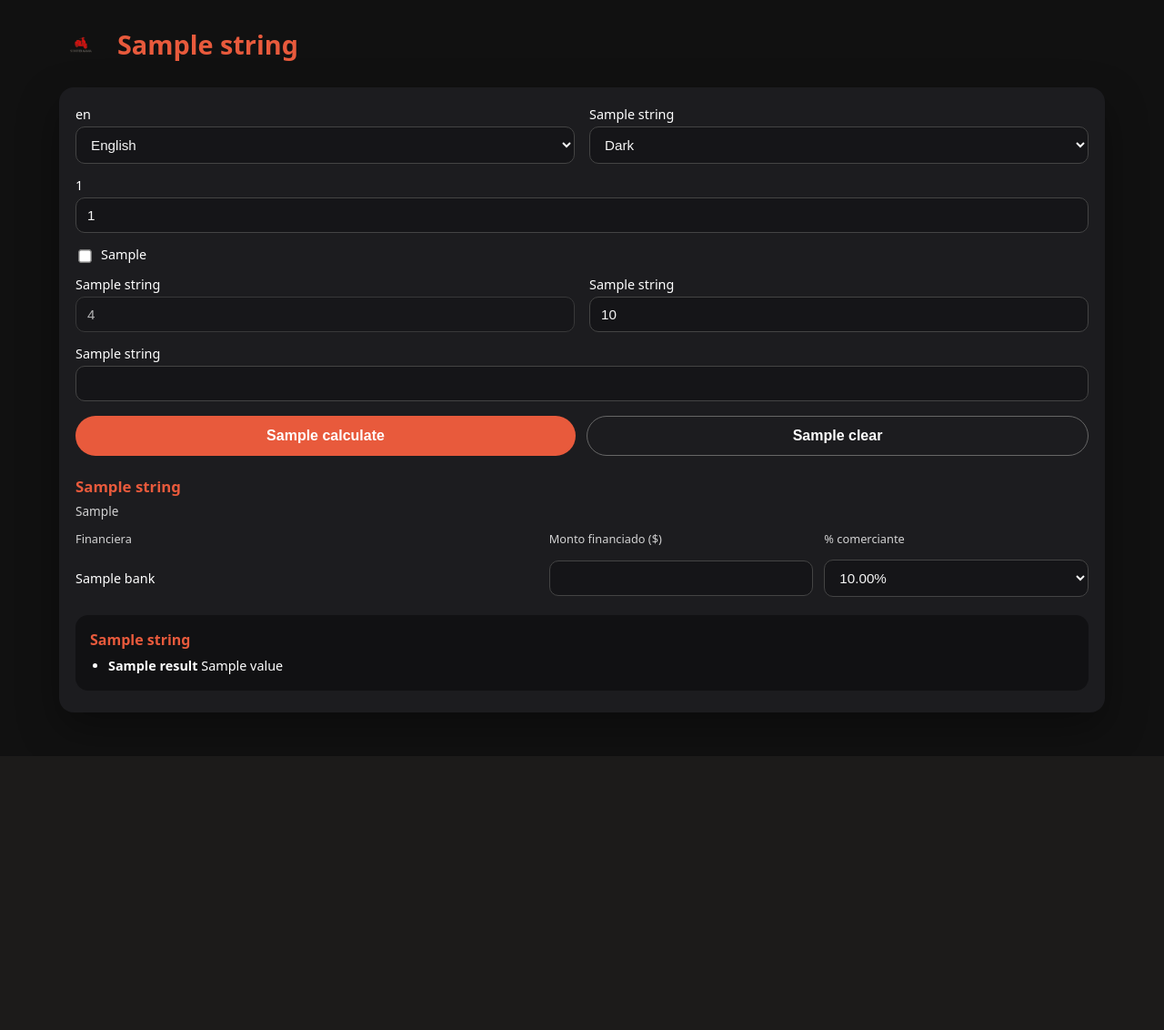
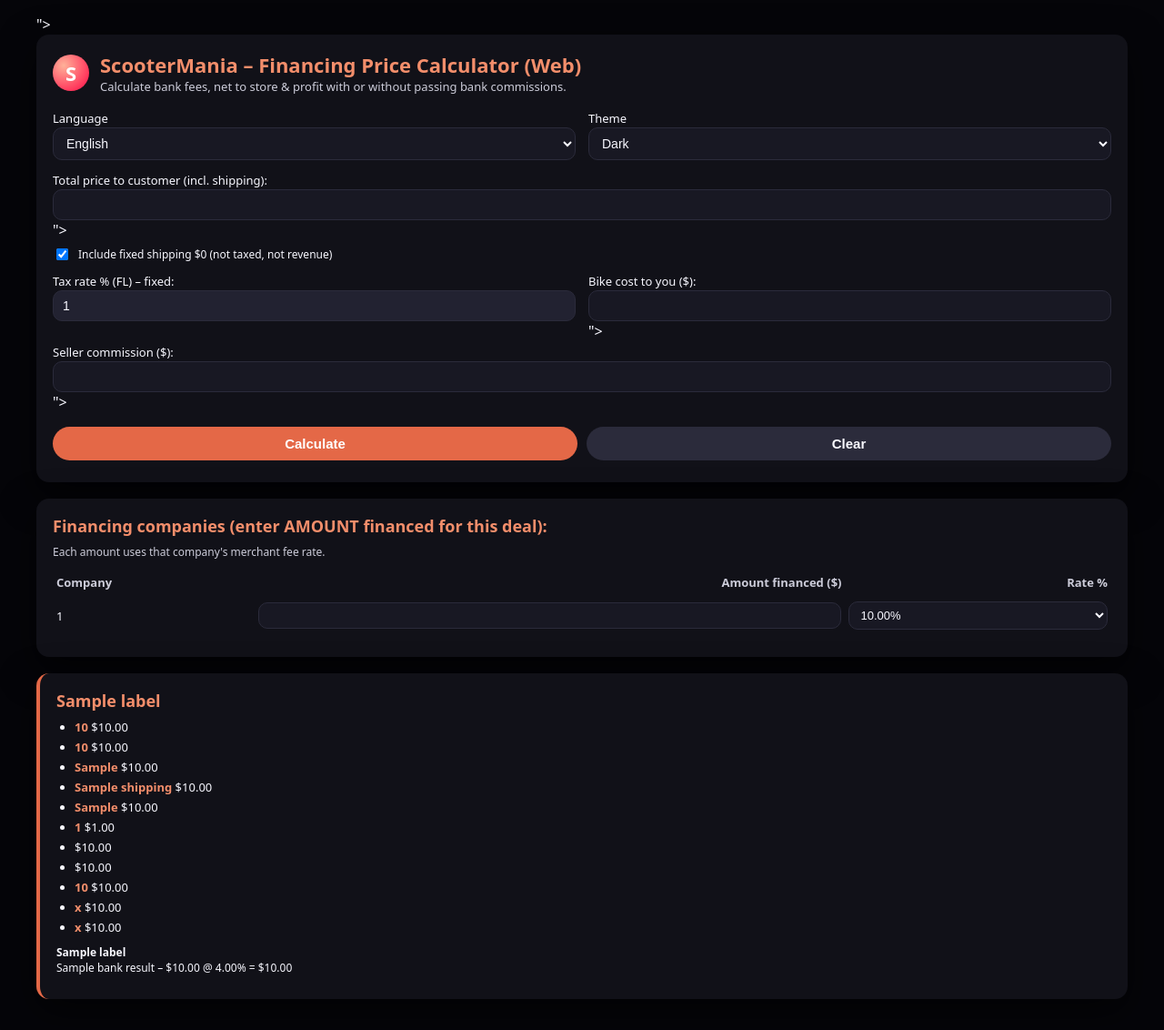
Before and after one commit to maik2254/scootermania_calculator, a Flask app: template templates/index.html in a window 1280 px wide. Shown: the whole page at 91% size. Before the commit the page ends 821 px from the top, so only its background shows below. Run offline with Flask 3, Linux system fonts and the light colour scheme; the template is opened without the code that fills it: most values are stand-ins (such as "Sample title", 1, 10 or a date in 2020); form fields are guessed from the names that the template uses.

Commit message:
Update index.html

```diff
--- a/templates/index.html
+++ b/templates/index.html
@@ -1,356 +1,550 @@
-<!DOCTYPE html>
-<html lang="{{ 'en' if lang == 'en' else 'es' }}">
+<!doctype html>
+<html lang="en">
 <head>
-    <meta charset="UTF-8">
-    <title>{{ strings.title }}</title>
-    <meta name="viewport" content="width=device-width, initial-scale=1.0">
+  <meta charset="utf-8">
+  <title>ScooterMania – Financing Price Calculator (Web)</title>
+  <meta name="viewport" content="width=device-width, initial-scale=1">
+
   <style>
     :root {
-            --sm-red: #e85a3c;
-            --sm-red-dark: #bf4329;
-            --bg-dark: #111111;
-            --bg-light: #f4f4f4;
-            --card-dark: #1c1c1f;
-            --card-light: #ffffff;
-            --text-light: #ffffff;
-            --text-dark: #1b1b1b;
+      --bg-dark: #050509;
+      --bg-card-dark: #111118;
+      --bg-input-dark: #181823;
+      --text-dark: #f8f8ff;
+      --subtext-dark: #ccccd9;
+
+      --bg-light: #f5f5f9;
+      --bg-card-light: #ffffff;
+      --bg-input-light: #f1f1f7;
+      --text-light: #111111;
+      --subtext-light: #555555;
+
+      --accent: #e46847;
+      --accent-soft: #f38e6b;
+      --danger: #ff4d4f;
+      --border-radius: 14px;
     }
 
     body {
       margin: 0;
-            padding: 0;
       font-family: system-ui, -apple-system, BlinkMacSystemFont, "Segoe UI", sans-serif;
-            background-color: var(--bg-dark);
+      background: #050509;
+      color: #f8f8ff;
+    }
+
+    .light body {} /* placeholder so you can theme if you want with JS later */
+
+    .page {
+      min-height: 100vh;
+      display: flex;
+      flex-direction: column;
+      align-items: center;
+      padding: 16px;
+      box-sizing: border-box;
+    }
+
+    .container {
+      width: 100%;
+      max-width: 1200px;
+    }
+
+    .card {
+      background: #111118;
+      border-radius: var(--border-radius);
+      padding: 18px 18px 24px;
+      box-sizing: border-box;
+      box-shadow: 0 14px 40px rgba(0,0,0,0.6);
+      margin-bottom: 18px;
+    }
+
+    .card.light {
+      background: var(--bg-card-light);
+      color: var(--text-light);
+      box-shadow: 0 10px 30px rgba(0,0,0,0.1);
+    }
+
+    .card-header {
+      display: flex;
+      align-items: center;
+      gap: 12px;
+      margin-bottom: 14px;
+    }
+
+    .logo {
+      width: 40px;
+      height: 40px;
+      border-radius: 999px;
+      background: radial-gradient(circle at 30% 30%, #ffb199, #ff0844);
+      display: flex;
+      align-items: center;
+      justify-content: center;
+      font-weight: 900;
+      color: white;
+      font-size: 22px;
+    }
+
+    .title {
+      font-size: 22px;
+      font-weight: 800;
+      color: var(--accent-soft);
+    }
+
+    .subtitle {
+      font-size: 13px;
+      color: var(--subtext-dark);
+    }
+
+    .row {
+      display: flex;
+      gap: 14px;
+      flex-wrap: wrap;
+    }
+
+    .row > .col {
+      flex: 1 1 240px;
+    }
+
+    .field-label {
+      font-size: 13px;
+      margin-bottom: 4px;
+    }
+
+    .field-label span.small {
+      font-size: 11px;
+      opacity: 0.8;
+    }
+
+    input[type="text"],
+    input[type="number"],
+    select {
+      width: 100%;
+      box-sizing: border-box;
+      border-radius: 10px;
+      border: 1px solid #2b2b3b;
+      padding: 8px 10px;
+      background: var(--bg-input-dark);
+      color: var(--text-dark);
+      font-size: 14px;
+      outline: none;
+    }
+
+    input[readonly] {
+      background: #222231;
+      cursor: default;
+    }
+
+    .card.light input[type="text"],
+    .card.light input[type="number"],
+    .card.light select {
+      background: var(--bg-input-light);
+      border-color: #dadbe5;
       color: var(--text-light);
     }
 
-        body.light {
-            background-color: var(--bg-light);
-            color: var(--text-dark);
-        }
-
-        .wrapper {
-            max-width: 1150px;
-            margin: 0 auto;
-            padding: 24px 16px 48px;
-        }
-
-        header {
-            display: flex;
-            align-items: center;
-            gap: 16px;
-            margin-bottom: 24px;
-            flex-wrap: wrap;
-        }
-
-        header img.logo {
-            height: 48px;
-            width: auto;
-        }
-
-        header h1 {
-            font-size: 1.8rem;
-            font-weight: 700;
-            margin: 0;
-            color: var(--sm-red);
-        }
-
-        .card {
-            background-color: var(--card-dark);
-            border-radius: 16px;
-            padding: 20px 18px 24px;
-            box-shadow: 0 18px 45px rgba(0, 0, 0, 0.35);
-        }
-
-        body.light .card {
-            background-color: var(--card-light);
-            box-shadow: 0 12px 28px rgba(0, 0, 0, 0.12);
-        }
-
-        .grid-2 {
-            display: grid;
-            grid-template-columns: minmax(0, 1fr) minmax(0, 1fr);
-            gap: 16px;
-        }
-
-        .field-group {
-            margin-bottom: 14px;
-        }
-
-        label {
-            display: block;
-            font-size: 0.9rem;
-            margin-bottom: 4px;
-        }
-
-        .input, select {
-            width: 100%;
-            box-sizing: border-box;
-            border-radius: 10px;
-            border: 1px solid #444;
-            padding: 10px 12px;
-            background: #151518;
-            color: #f5f5f5;
-            font-size: 0.95rem;
-        }
-
-        body.light .input,
-        body.light select {
-            background: #fdfdfd;
-            border-color: #ccc;
-            color: #111;
-        }
-
-        .input[readonly] {
-            opacity: 0.7;
-            cursor: default;
+    input::placeholder {
+      color: #707086;
     }
 
     .checkbox-row {
       display: flex;
       align-items: center;
       gap: 8px;
-            margin-bottom: 10px;
+      margin-top: 6px;
     }
 
-        .checkbox-row input[type="checkbox"] {
-            transform: scale(1.1);
-        }
-
-        .button-row {
+    .actions {
       display: flex;
-            gap: 12px;
+      gap: 10px;
       margin-top: 16px;
     }
 
     .btn {
       flex: 1;
       border-radius: 999px;
-            padding: 12px 18px;
+      padding: 10px 14px;
+      font-size: 15px;
+      font-weight: 600;
       border: none;
-            font-size: 1rem;
-            font-weight: 600;
       cursor: pointer;
+      text-align: center;
     }
 
     .btn-primary {
-            background: var(--sm-red);
-            color: white;
+      background: var(--accent);
+      color: #fff;
     }
 
     .btn-primary:hover {
-            background: var(--sm-red-dark);
+      background: #d45735;
     }
 
-        .btn-outline {
-            background: transparent;
-            border: 1px solid #666;
-            color: inherit;
+    .btn-secondary {
+      background: #2b2b3b;
+      color: #f8f8ff;
+    }
+
+    .btn-secondary:hover {
+      background: #3a3a4f;
     }
 
     .section-title {
-            margin: 22px 0 6px;
-            font-size: 1.05rem;
-            font-weight: 600;
-            color: var(--sm-red);
+      font-size: 18px;
+      font-weight: 700;
+      margin-bottom: 8px;
+      color: var(--accent-soft);
     }
 
     .section-subtitle {
-            font-size: 0.85rem;
-            margin-bottom: 12px;
-            opacity: 0.8;
+      font-size: 12px;
+      color: var(--subtext-dark);
+      margin-bottom: 10px;
     }
 
-        .banks-grid {
-            display: grid;
-            grid-template-columns: minmax(0, 1.4fr) minmax(0, 0.8fr) minmax(0, 0.8fr);
-            gap: 10px 12px;
-            align-items: center;
+    table {
+      width: 100%;
+      border-collapse: collapse;
+      font-size: 13px;
     }
 
-        .banks-header {
-            font-size: 0.8rem;
-            opacity: 0.8;
-            margin-bottom: 4px;
+    th, td {
+      padding: 6px 4px;
     }
 
-        .bank-name {
-            font-size: 0.9rem;
+    th {
+      text-align: left;
+      font-weight: 600;
+      font-size: 13px;
+      color: var(--subtext-dark);
+    }
+
+    td input[type="number"] {
+      font-size: 13px;
+      padding: 6px 8px;
+    }
+
+    td select {
+      font-size: 13px;
+      padding: 6px 8px;
     }
 
     .results-card {
-            margin-top: 20px;
-            padding: 16px 16px 18px;
-            border-radius: 14px;
-            background: rgba(0, 0, 0, 0.4);
-        }
-
-        body.light .results-card {
-            background: #fafafa;
-        }
-
-        .results-title {
-            font-weight: 600;
-            margin-bottom: 8px;
-            color: var(--sm-red);
+      border-left: 4px solid var(--accent);
     }
 
     .results-list {
       margin: 0;
       padding-left: 20px;
-            font-size: 0.9rem;
+      font-size: 13px;
     }
 
-        .results-list li + li {
-            margin-top: 3px;
+    .results-list li {
+      margin-bottom: 4px;
     }
 
-        @media (max-width: 900px) {
-            .banks-grid {
-                grid-template-columns: minmax(0, 1.3fr) minmax(0, 1fr) minmax(0, 1fr);
-            }
+    .results-list strong {
+      color: var(--accent-soft);
     }
 
-        @media (max-width: 720px) {
-            .grid-2 {
-                grid-template-columns: minmax(0, 1fr);
+    .results-bank {
+      margin-top: 10px;
+      font-size: 12px;
     }
 
-            .banks-grid {
-                grid-template-columns: minmax(0, 1.3fr) minmax(0, 1fr);
+    .results-bank-item {
+      margin-bottom: 2px;
     }
 
-            .banks-grid .rate-col-header {
-                display: none;
-            }
+    .align-right {
+      text-align: right;
     }
 
-        @media (max-width: 520px) {
-            header h1 {
-                font-size: 1.35rem;
+    .tag {
+      display: inline-block;
+      padding: 2px 7px;
+      border-radius: 999px;
+      font-size: 11px;
+      background: #222231;
+      color: #f8f8ff;
+      margin-left: 6px;
     }
 
-            .wrapper {
-                padding-inline: 10px;
+    .card.light .tag {
+      background: #ececf5;
+      color: #333;
+    }
+
+    @media (max-width: 768px) {
+      .title {
+        font-size: 18px;
+      }
+      .card {
+        padding: 14px 12px 18px;
+      }
+      .actions {
+        flex-direction: column;
+      }
+      .btn {
+        width: 100%;
+      }
+      th, td {
+        font-size: 12px;
       }
     }
   </style>
 </head>
-<body class="{{ 'light' if theme == 'light' else 'dark' }}">
-<div class="wrapper">
-    <header>
-        <!-- Logo now served from /static -->
-        <img src="{{ url_for('static', filename='scootermania_logo.png') }}"
-             alt="ScooterMania" class="logo">
-        <h1>{{ strings.title }}</h1>
-    </header>
+<body>
+<div class="page">
+  <div class="container">
 
-    <div class="card">
-        <form method="post">
-            <div class="grid-2">
-                <div class="field-group">
-                    <label for="language">{{ strings.language_label }}</label>
-                    <select id="language" name="language">
-                        <option value="en" {% if lang == 'en' %}selected{% endif %}>English</option>
-                        <option value="es" {% if lang == 'es' %}selected{% endif %}>Español</option>
+    <form method="post" action="/">
+      <input type="hidden" name="theme" value="{{ form.theme }}">
+
+      <!-- TOP CARD -->
+      <div class="card {% if form.theme == 'light' %}light{% endif %}">
+        <div class="card-header">
+          <div class="logo">S</div>
+          <div>
+            <div class="title">ScooterMania – Financing Price Calculator (Web)</div>
+            <div class="subtitle">
+              Calculate bank fees, net to store & profit with or without passing bank commissions.
+            </div>
+          </div>
+        </div>
+
+        <!-- Language & Theme -->
+        <div class="row">
+          <div class="col">
+            <label class="field-label" for="language">
+              Language
+            </label>
+            <select id="language" name="language" onchange="this.form.submit()">
+              <option value="en" {% if form.language == 'en' %}selected{% endif %}>English</option>
+              <option value="es" {% if form.language == 'es' %}selected{% endif %}>Español</option>
             </select>
           </div>
-
-                <div class="field-group">
-                    <label for="theme">{{ strings.theme_label }}</label>
-                    <select id="theme" name="theme">
-                        <option value="dark" {% if theme == 'dark' %}selected{% endif %}>Dark</option>
-                        <option value="light" {% if theme == 'light' %}selected{% endif %}>Light</option>
+          <div class="col">
+            <label class="field-label" for="theme">
+              Theme
+            </label>
+            <select id="theme-select" name="theme" onchange="this.form.submit()">
+              <option value="dark" {% if form.theme == 'dark' %}selected{% endif %}>Dark</option>
+              <option value="light" {% if form.theme == 'light' %}selected{% endif %}>Light</option>
             </select>
           </div>
         </div>
 
-            <div class="field-group">
-                <label for="total_price">{{ strings.total_price_label }}</label>
-                <input class="input" id="total_price" name="total_price" type="number" step="0.01"
-                       value="{{ form_data.total_price }}">
+        <div style="height:10px;"></div>
+
+        <!-- Core inputs -->
+        <div class="row">
+          <div class="col">
+            <label class="field-label" for="total_price">
+              {% if form.language == 'es' %}
+                Precio total al cliente (incl. envío):
+              {% else %}
+                Total price to customer (incl. shipping):
+              {% endif %}
+            </label>
+            <input type="number" step="0.01" id="total_price" name="total_price"
+                   value="{{ form.total_price }}">
+          </div>
         </div>
 
         <div class="checkbox-row">
           <input type="checkbox" id="include_shipping" name="include_shipping"
-                       {% if form_data.include_shipping %}checked{% endif %}>
-                <label for="include_shipping">{{ strings.shipping_toggle }}</label>
+                 {% if form.include_shipping %}checked{% endif %}>
+          <label for="include_shipping" style="font-size:12px;">
+            {% if form.language == 'es' %}
+              Incluir envío fijo ${{ '%.0f'|format(shipping_amount) }} (no gravado, no ingreso)
+            {% else %}
+              Include fixed shipping ${{ '%.0f'|format(shipping_amount) }} (not taxed, not revenue)
+            {% endif %}
+          </label>
         </div>
 
-            <div class="grid-2">
-                <div class="field-group">
-                    <label for="tax_rate">{{ strings.tax_rate_label }}</label>
-                    <!-- 7% fixed, read-only -->
-                    <input class="input" id="tax_rate" type="number" step="0.01"
-                           value="{{ tax_rate }}" readonly>
+        <div style="height:8px;"></div>
+
+        <div class="row">
+          <div class="col">
+            <label class="field-label" for="tax_rate">
+              {% if form.language == 'es' %}
+                Tasa de impuesto % (FL) – fija:
+              {% else %}
+                Tax rate % (FL) – fixed:
+              {% endif %}
+            </label>
+            <input type="number" id="tax_rate" name="tax_rate" value="{{ tax_rate_percent }}"
+                   readonly>
           </div>
-
-                <div class="field-group">
-                    <label for="bike_cost">{{ strings.bike_cost_label }}</label>
-                    <input class="input" id="bike_cost" name="bike_cost" type="number" step="0.01"
-                           value="{{ form_data.bike_cost }}">
+          <div class="col">
+            <label class="field-label" for="bike_cost">
+              {% if form.language == 'es' %}
+                Costo de la moto para ti ($):
+              {% else %}
+                Bike cost to you ($):
+              {% endif %}
+            </label>
+            <input type="number" step="0.01" id="bike_cost" name="bike_cost"
+                   value="{{ form.bike_cost }}">
           </div>
         </div>
 
-            <div class="field-group">
-                <label for="seller_commission">{{ strings.seller_commission_label }}</label>
-                <input class="input" id="seller_commission" name="seller_commission" type="number" step="0.01"
-                       value="{{ form_data.seller_commission }}">
+        <div class="row">
+          <div class="col">
+            <label class="field-label" for="seller_commission">
+              {% if form.language == 'es' %}
+                Comisión del vendedor ($):
+              {% else %}
+                Seller commission ($):
+              {% endif %}
+            </label>
+            <input type="number" step="0.01" id="seller_commission" name="seller_commission"
+                   value="{{ form.seller_commission }}">
+          </div>
         </div>
 
-            <div class="button-row">
-                <button class="btn btn-primary" type="submit" name="action" value="calculate">
-                    {{ strings.calculate }}
+        <div class="actions">
+          <button type="submit" class="btn btn-primary">
+            {% if form.language == 'es' %}Calcular{% else %}Calculate{% endif %}
           </button>
-                <button class="btn btn-outline" type="submit" name="action" value="clear">
-                    {{ strings.clear }}
+          <button type="button" class="btn btn-secondary"
+                  onclick="window.location='/'">
+            {% if form.language == 'es' %}Limpiar{% else %}Clear{% endif %}
           </button>
         </div>
+      </div>
 
-            <div class="section-title">{{ strings.financing_section_title }}</div>
-            <div class="section-subtitle">{{ strings.financing_section_hint }}</div>
+      <!-- BANKS CARD -->
+      <div class="card {% if form.theme == 'light' %}light{% endif %}">
+        <div class="section-title">
+          {% if form.language == 'es' %}
+            Financieras (ingrese el MONTO financiado por cada una):
+          {% else %}
+            Financing companies (enter AMOUNT financed for this deal):
+          {% endif %}
+        </div>
+        <div class="section-subtitle">
+          {% if form.language == 'es' %}
+            Cada monto usa el porcentaje de comisión de esa financiera.
+          {% else %}
+            Each amount uses that company's merchant fee rate.
+          {% endif %}
+        </div>
 
-            <div class="banks-grid">
-                <div class="banks-header">{{ 'Company' if lang == 'en' else 'Financiera' }}</div>
-                <div class="banks-header">{{ 'Amount financed ($)' if lang == 'en' else 'Monto financiado ($)' }}</div>
-                <div class="banks-header rate-col-header">{{ 'Rate %' if lang == 'en' else '% comerciante' }}</div>
-
-                {% for bank in banks %}
-                    <div class="bank-name">
-                        {{ bank.name_en if lang == 'en' else bank.name_es }}
-                    </div>
-                    <div>
-                        <input class="input" type="number" step="0.01"
-                               name="{{ bank.key }}_amount"
-                               value="{{ bank_form[bank.key ~ '_amount'] }}">
-                    </div>
-                    <div>
-                        {% if bank.rate_choices %}
-                            <select class="input" name="{{ bank.key }}_rate">
-                                {% for choice in bank.rate_choices %}
-                                    <option value="{{ choice }}"
-                                        {% if bank_rate_values[bank.key ~ '_rate']|float == choice %}selected{% endif %}>
-                                        {{ "%.2f%%"|format(choice) }}
+        <table>
+          <thead>
+          <tr>
+            <th>{% if form.language == 'es' %}Financiera{% else %}Company{% endif %}</th>
+            <th class="align-right">
+              {% if form.language == 'es' %}Monto financiado ($){% else %}Amount financed ($){% endif %}
+            </th>
+            <th class="align-right">Rate %</th>
+          </tr>
+          </thead>
+          <tbody>
+          {% for key, bank in banks.items() %}
+            {% set name_en = bank[0] %}
+            {% set name_es = bank[1] %}
+            {% set rates = bank[2] %}
+            {% set b = bank_form[key] %}
+            <tr>
+              <td>
+                {% if form.language == 'es' %}
+                  {{ name_es }}
+                {% else %}
+                  {{ name_en }}
+                {% endif %}
+              </td>
+              <td class="align-right">
+                <input type="number" step="0.01" name="{{ key }}_amount"
+                       value="{{ b.amount }}">
+              </td>
+              <td class="align-right">
+                <select name="{{ key }}_rate">
+                  {% for r in rates %}
+                    <option value="{{ r }}" {% if b.rate == r %}selected{% endif %}>
+                      {{ '%.2f'|format(r) }}%
                     </option>
                   {% endfor %}
                 </select>
+              </td>
+            </tr>
+          {% endfor %}
+          </tbody>
+        </table>
+      </div>
+
+      <!-- RESULTS CARD -->
+      {% if results %}
+        <div class="card results-card {% if form.theme == 'light' %}light{% endif %}">
+          <div class="section-title">
+            {{ results.labels.results_title }}
+          </div>
+
+          <ul class="results-list">
+            <li>
+              <strong>{{ results.labels.bike_before_tax }}</strong>
+              ${{ "%.2f"|format(results.bike_before_tax) }}
+            </li>
+            <li>
+              <strong>{{ results.labels.tax_amount }}</strong>
+              ${{ "%.2f"|format(results.tax_amount) }}
+            </li>
+            <li>
+              <strong>{{ results.labels.subtotal_no_shipping }}</strong>
+              ${{ "%.2f"|format(results.subtotal_no_shipping) }}
+            </li>
+            <li>
+              <strong>{{ results.labels.shipping }}</strong>
+              ${{ "%.2f"|format(results.shipping) }}
+            </li>
+            <li>
+              <strong>{{ results.labels.gross_income }}</strong>
+              ${{ "%.2f"|format(results.gross_income) }}
+            </li>
+            <li>
+              <strong>{{ results.labels.total_bank }}</strong>
+              ${{ "%.2f"|format(results.total_bank_fees) }}
+            </li>
+            <li>
+              <strong>{{ results.labels.no_pass_net }}</strong>
+              ${{ "%.2f"|format(results.net_no_pass) }}
+            </li>
+            <li>
+              <strong>{{ results.labels.no_pass_profit }}</strong>
+              ${{ "%.2f"|format(results.profit_no_pass) }}
+            </li>
+            <li>
+              <strong>{{ results.labels.pass_price }}</strong>
+              ${{ "%.2f"|format(results.customer_price_with_fees) }}
+            </li>
+            <li>
+              <strong>{{ results.labels.pass_net }}</strong>
+              ${{ "%.2f"|format(results.net_with_pass) }}
+            </li>
+            <li>
+              <strong>{{ results.labels.pass_profit }}</strong>
+              ${{ "%.2f"|format(results.profit_with_pass) }}
+            </li>
+          </ul>
+
+          <div class="results-bank">
+            <div><strong>{{ results.labels.bank_breakdown_title }}</strong></div>
+            {% for b in results.bank_results %}
+              {% if b.amount > 0 %}
+                <div class="results-bank-item">
+                  {% if form.language == 'es' %}
+                    {{ b.name_es }}
                   {% else %}
-                            <input class="input" type="number" step="0.01"
-                                   name="{{ bank.key }}_rate"
-                                   value="{{ bank_rate_values[bank.key ~ '_rate'] }}">
+                    {{ b.name_en }}
                   {% endif %}
+                  – ${{ "%.2f"|format(b.amount) }}
+                  @ {{ "%.2f"|format(b.rate) }}% =
+                  ${{ "%.2f"|format(b.fee) }}
                 </div>
+              {% endif %}
             {% endfor %}
           </div>
-
-            {% if results %}
-                <div class="results-card">
-                    <div class="results-title">{{ strings.results_title }}</div>
-                    <ul class="results-list">
-                        {% for label, value in results %}
-                            <li><strong>{{ label }}</strong> {{ value }}</li>
-                        {% endfor %}
-                    </ul>
         </div>
       {% endif %}
     </form>
```
Lines whose indentation alone changed are shown as unchanged.
